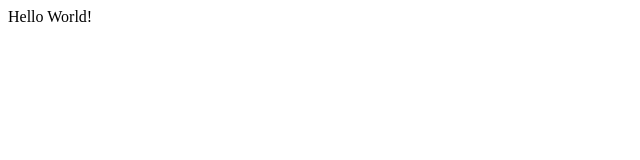
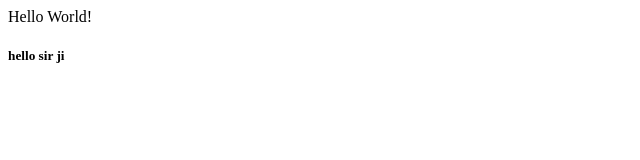
Before and after one commit to WizardRocks/Abhishek-joshi, a plain HTML site: page index.html in a window 1280 px wide. Shown: the full height of the page, 0-640 px from the left. Drawn offline with Linux system fonts and the light colour scheme.

Commit message:
Update index.html

```diff
--- a/index.html
+++ b/index.html
@@ -9,6 +9,8 @@
 
 <body>
 	Hello World!
+	<h5> hello sir ji</h5>
+
 </body>
 
 </html>
```
